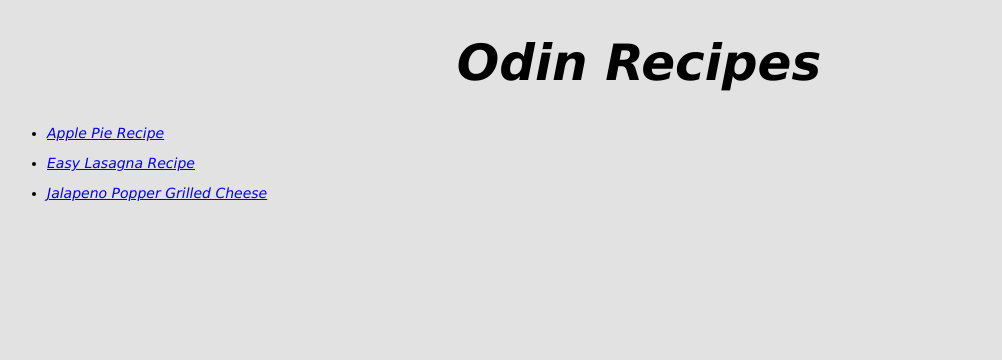
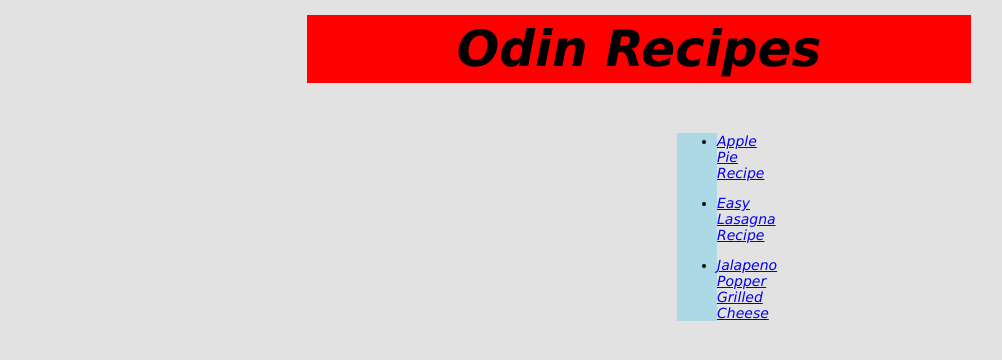
Before and after one commit to edin2pies/odin-recipes, a plain HTML site: page index.html in a window 1280 px wide. Shown: the whole page, without its empty margins (1-1003 px from the left). Drawn offline with Linux system fonts and the light colour scheme.

Commit message:
Added padding/boxing to pages

```diff
--- a/css/style.css
+++ b/css/style.css
@@ -7,6 +7,9 @@ body {
     font-size: 50px;
     text-align: center;
     font-style: italic;
+    margin: 15px 300px;
+    padding: 5px;
+    background: red;
 }
 
 .picture {
@@ -28,14 +31,35 @@ body {
 .subhead {
     font-size: 25px;
     text-decoration: underline;
+    text-align: center;
+    margin-bottom: 20px;
+}
+
+#recipe_list {
+    display: block;
+    font-style: italic;
+    font-size: 14px;
+    margin-left: 670px;
+    margin-top: 50px;
+    margin-right: 630px;
+    background: lightblue;
+}
+
+#pie {
+    margin-left: 680px;
 }
 
 ul {
+    display: block;
     font-style: italic;
     font-size: 14px;
+    margin-left: 650px;
+    margin-top: 30px;
 }
 
 ol {
+    display: block;
     font-style: italic;
     font-size: 14px;
+    margin-left: auto;
 }
--- a/index.html
+++ b/index.html
@@ -7,7 +7,7 @@
     </head>
     <body>
         <h1 class="title">Odin Recipes</h1>
-        <ul>
+        <ul id="recipe_list">
         <p>
             <li><a href="./recipes/apple_pie/apple_pie.html" target="_blank" rel="noopener noreferrer">Apple Pie Recipe</a></li>
         </p>
```
Also changed, not shown: recipes/apple_pie/apple_pie.html (+1 -1 lines).
